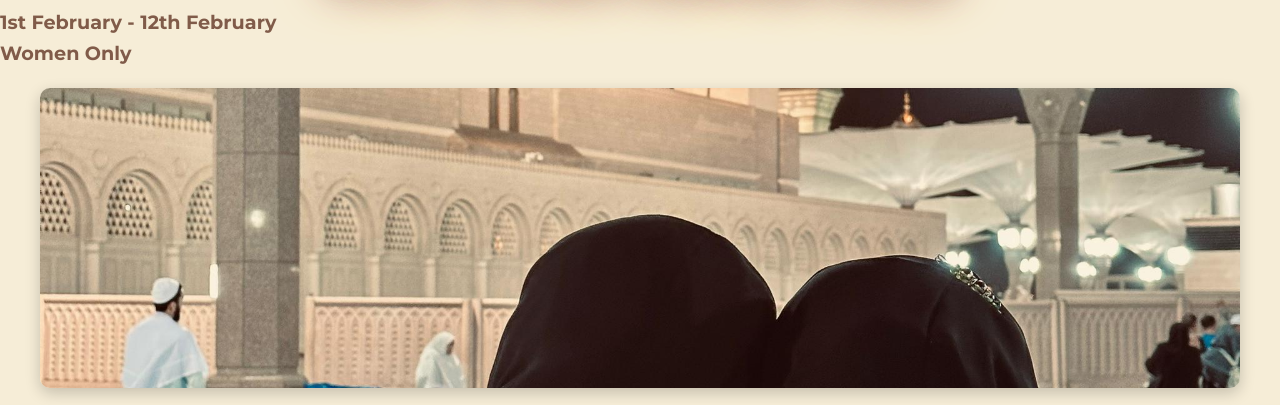
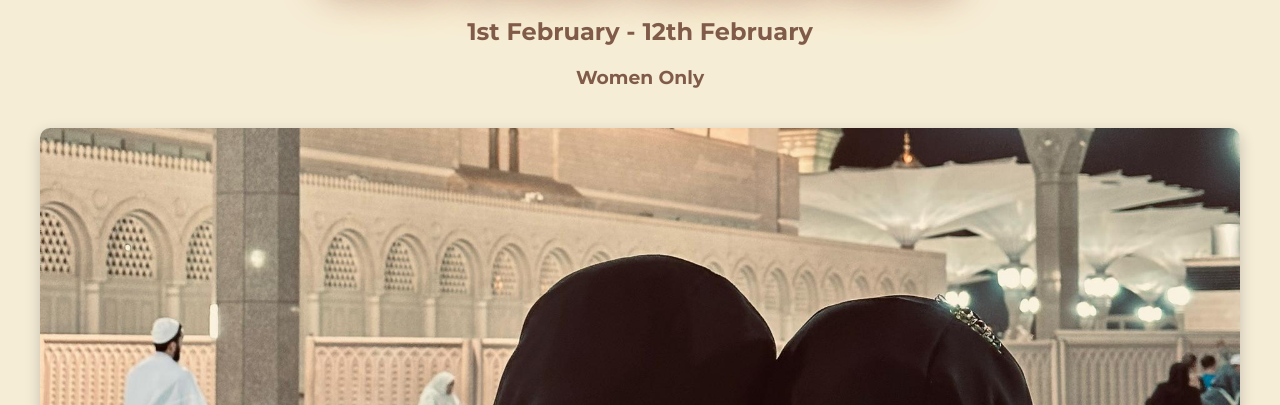
Before and after one commit to ayaywhy/chai, a plain HTML site: page index.html in a window 1280 px wide. Shown: the part 371-776 px from the top of the page. Drawn offline with Linux system fonts and the light colour scheme; a web font is replaced by a local one.

Commit message:
Update index.html

```diff
--- a/index.html
+++ b/index.html
@@ -162,8 +162,8 @@ footer {
     <header class="header">
         <img src="images/chai-retreat-logo.png" alt="Chai Retreat Logo">
         <h1>Chai Umrah Retreat 2025</h1>
-        <p><strong>1st February - 12th February</strong></p>
-	     <p><strong> Women Only</strong></p>
+        <h2><strong>1st February - 12th February</strong></h2>
+	     <h3><strong> Women Only</strong></h3>
     </header>
 <div class="container">
         <section class="section">
```
